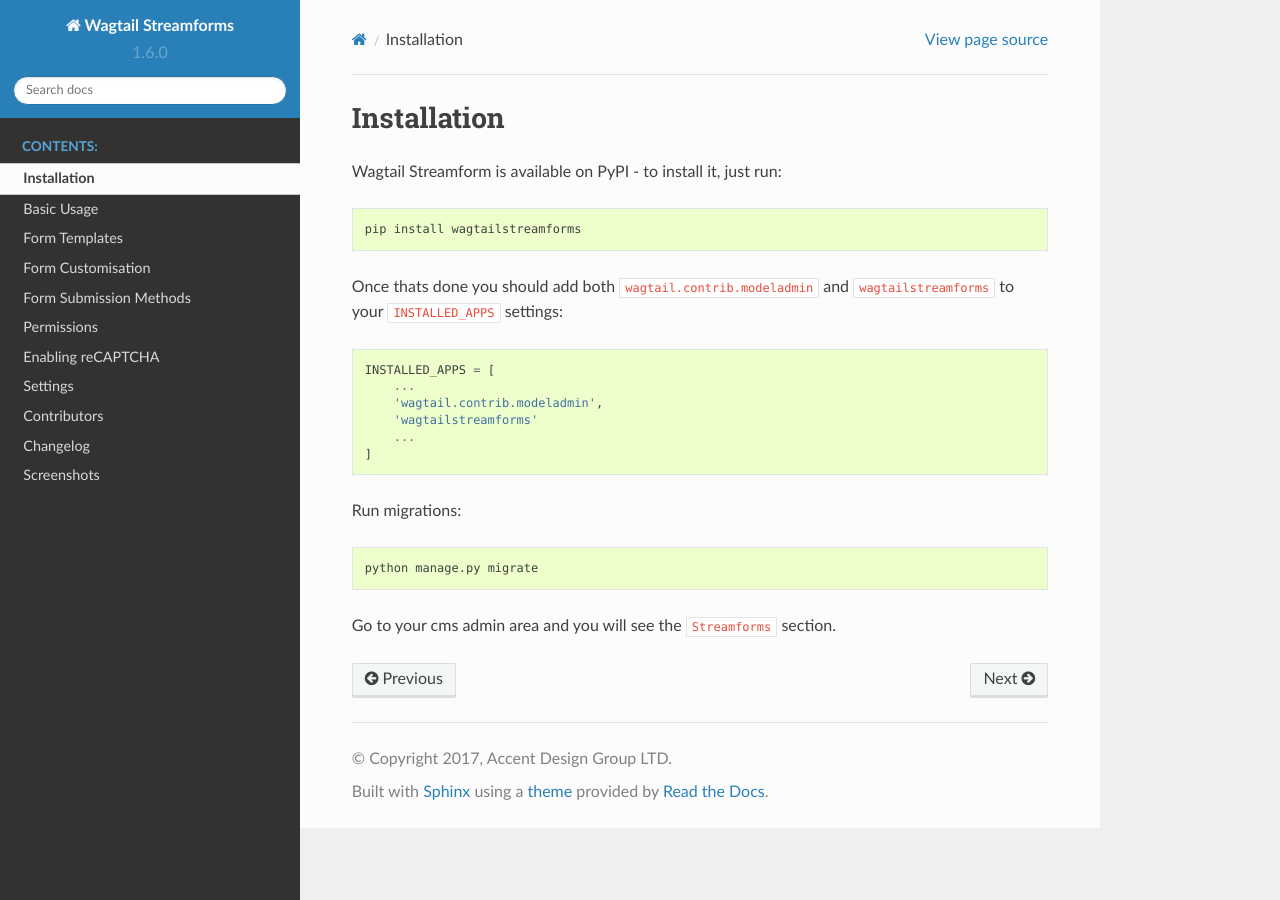
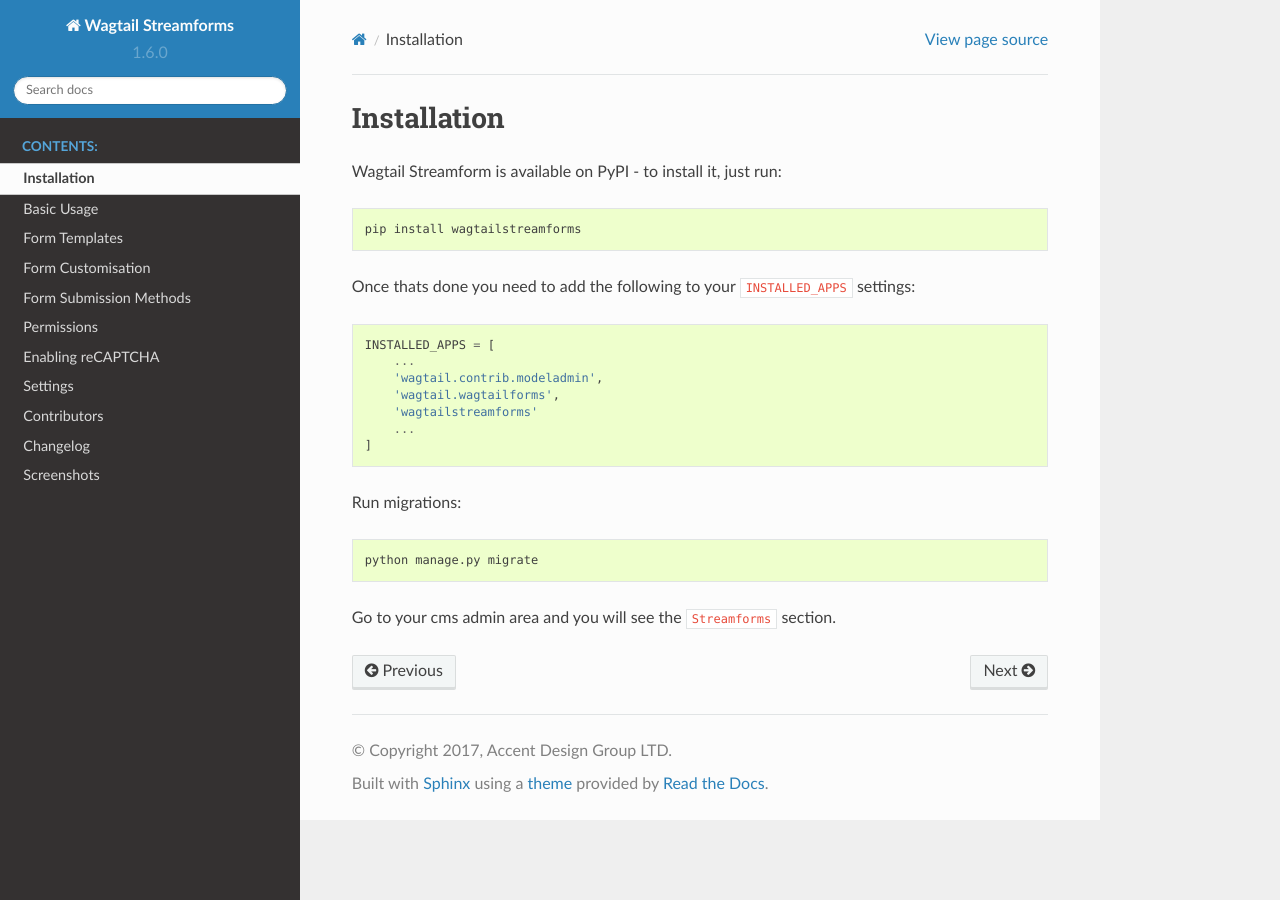
Before and after one commit to labd/wagtailstreamforms, a Sphinx documentation site: the page built from docs/installation.rst, in a window 1280 px wide. Built offline with Sphinx 7.4.7 and the Read the Docs theme 2.0.0, drawn with Linux system fonts in a browser that asks for light colours.

Commit message:
update docs to ensure 'wagtail.wagtailforms' is included

```diff
--- a/docs/installation.rst
+++ b/docs/installation.rst
@@ -7,13 +7,14 @@
 
     pip install wagtailstreamforms
 
-Once thats done you should add both ``wagtail.contrib.modeladmin`` and ``wagtailstreamforms`` to your ``INSTALLED_APPS`` settings:
+Once thats done you need to add the following to your ``INSTALLED_APPS`` settings:
 
 .. code-block:: python
 
     INSTALLED_APPS = [
         ...
         'wagtail.contrib.modeladmin',
+        'wagtail.wagtailforms',
         'wagtailstreamforms'
         ...
     ]
```
